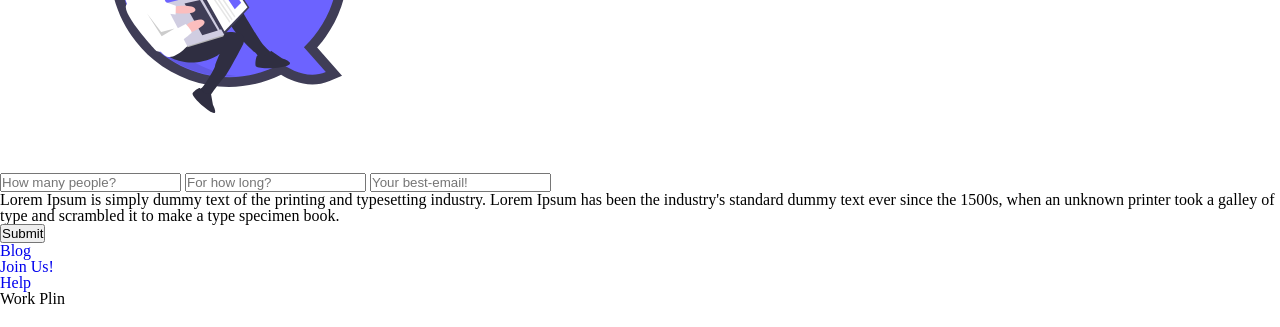
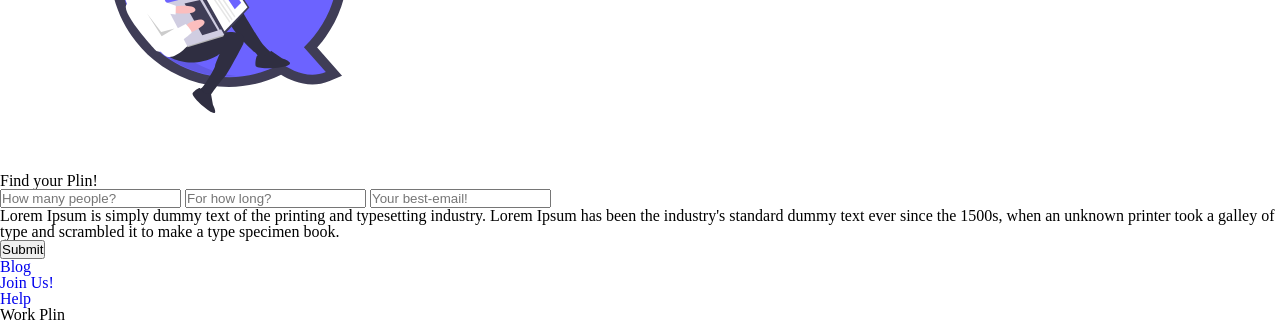
Before and after one commit to devMagno/coding-challenges, a plain HTML site: page challenges/WorkPlin/index.html in a window 1280 px wide. Shown: the part 473-800 px from the top of the page. Drawn offline with Linux system fonts and the light colour scheme.

Commit message:
Adiciona título da seção de contato

```diff
--- a/challenges/WorkPlin/index.html
+++ b/challenges/WorkPlin/index.html
@@ -29,6 +29,7 @@
   </main>
 
   <section class="contact">
+    <h2 class="contact-title">Find your <span>Plin</span>!</h2>
     <div class="contact-top">
       <form action="/" class="contact-form">
         <input type="text" name="input1" placeholder="How many people?" class="contact-input">
```
